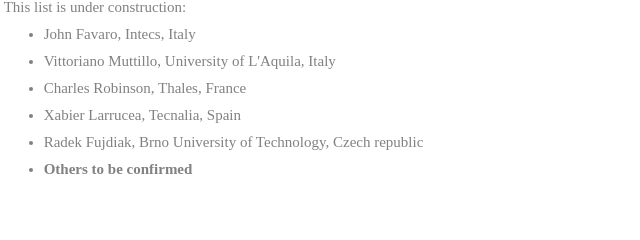
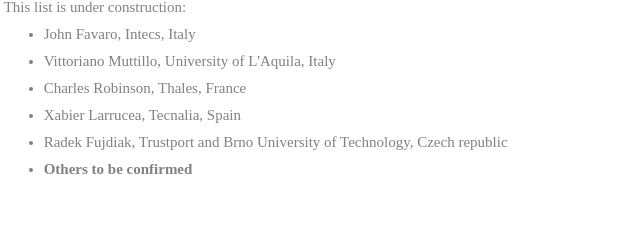
Before and after one commit to Ctrl-Alt-Q/Ctrl-Alt-Q.github.io, a plain HTML site: page 2019/index.html in a window 1280 px wide. Shown: the part 3273-3513 px from the top of the page, 248-888 px from the left. Drawn offline with nearby package versions, Linux system fonts and the light colour scheme; a web font is replaced by a local one.

Commit message:
affiliation correction

```diff
--- a/2019/index.html
+++ b/2019/index.html
@@ -272,7 +272,7 @@ Charles Robinson, Thales, France
 Xabier Larrucea, Tecnalia, Spain
 </li>
 <li>
-Radek Fujdiak, Brno University of Technology, Czech republic
+Radek Fujdiak, Trustport and Brno University of Technology, Czech republic
 </li>
 <li>
 <b>Others to be confirmed</b>
```
